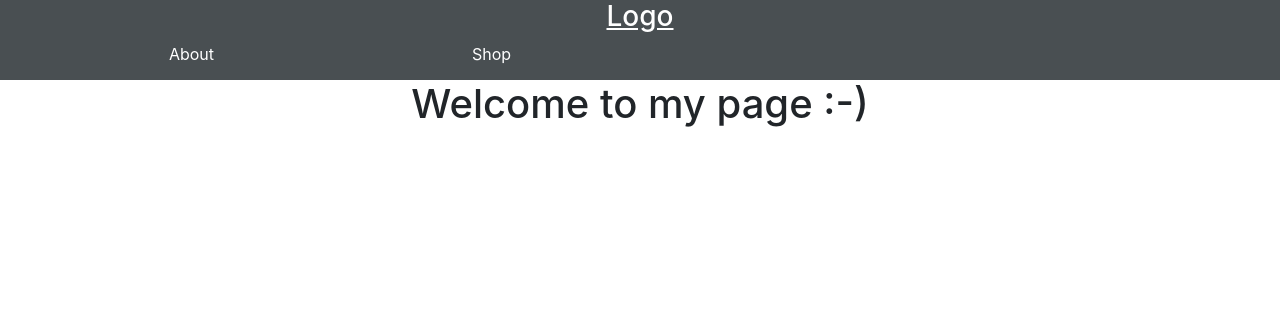
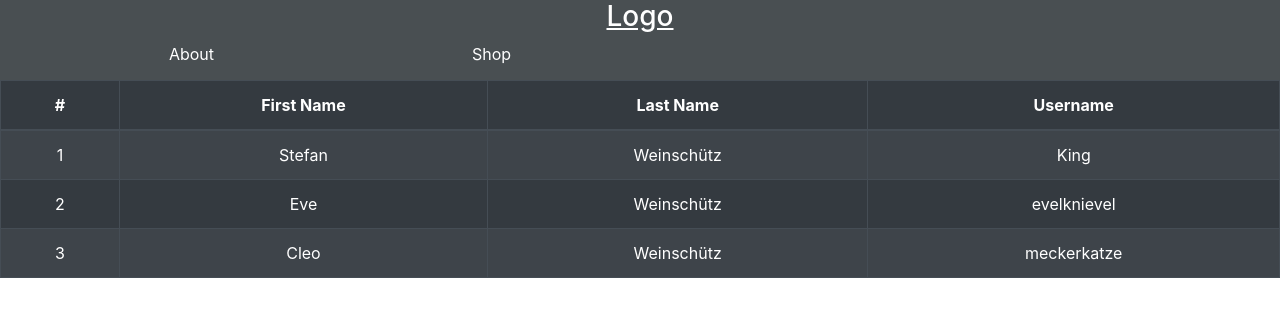
Before and after one commit to KSBCompany/Dojos, a React (Create React App) app in the folder ReactApp/stefan/: page / in a window 1280 px wide. Shown: the top 316 px of the page. Built offline with nearby package versions, Linux system fonts and the light colour scheme.

Commit message:
Add a dark table

```diff
--- a/ReactApp/stefan/src/Home.js
+++ b/ReactApp/stefan/src/Home.js
@@ -1,10 +1,40 @@
 import React from 'react';
 import './App.css';
+import Table from 'react-bootstrap/Table'
 
 function Home() {
   return (
     <div>
-      <h1>Welcome to my page :-)</h1>
+        <Table striped bordered hover variant="dark">
+          <thead>
+            <tr>
+              <th>#</th>
+              <th>First Name</th>
+              <th>Last Name</th>
+              <th>Username</th>
+            </tr>
+          </thead>
+          <tbody>
+            <tr>
+              <td>1</td>
+              <td>Stefan</td>
+              <td>Weinschütz</td>
+              <td>King</td>
+            </tr>
+            <tr>
+              <td>2</td>
+              <td>Eve</td>
+              <td>Weinschütz</td>
+              <td>evelknievel</td>
+            </tr>
+            <tr>
+              <td>3</td>
+              <td>Cleo</td>
+              <td>Weinschütz</td>
+              <td>meckerkatze</td>
+            </tr>
+          </tbody>
+        </Table>
     </div>
   );
 }
```
